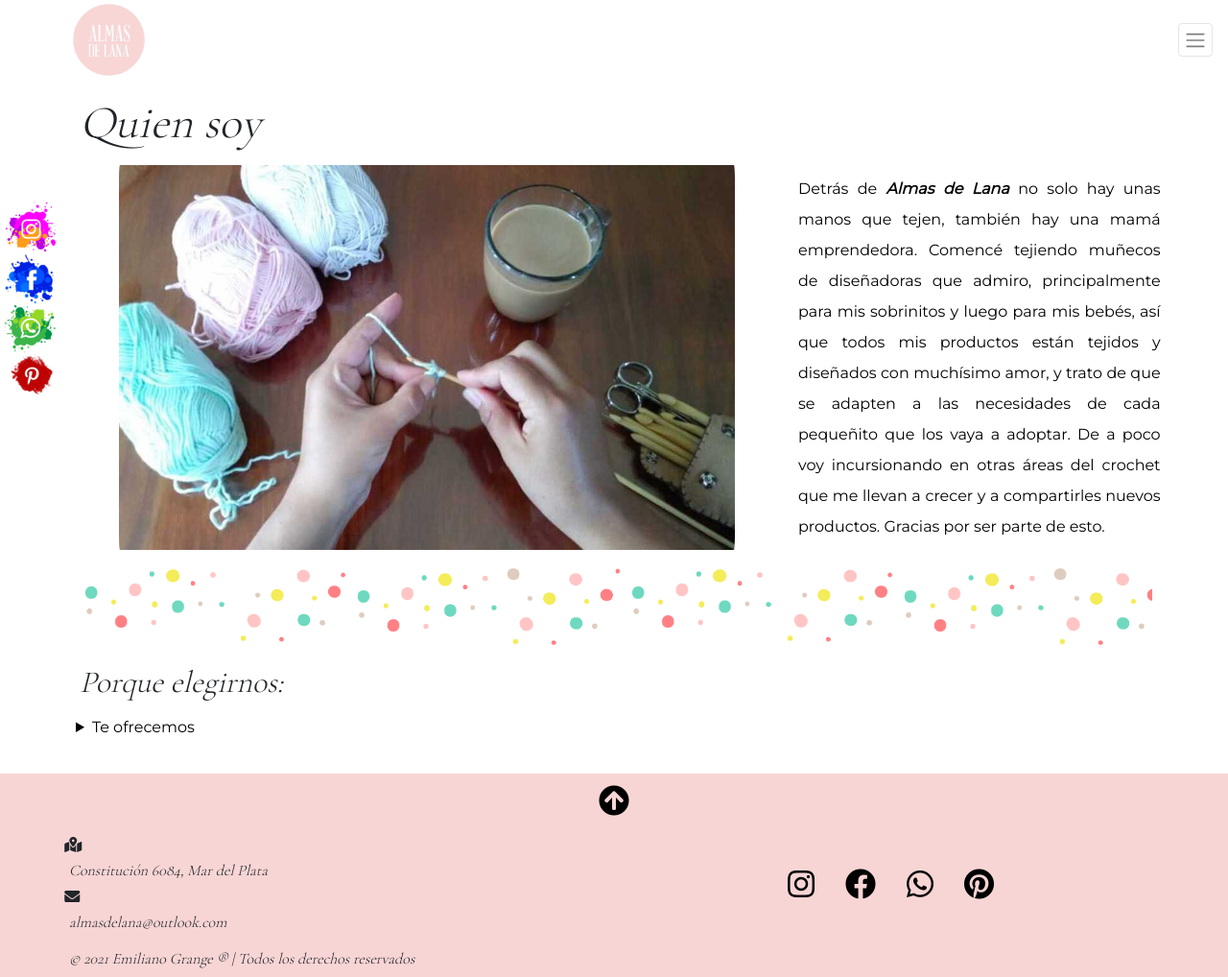
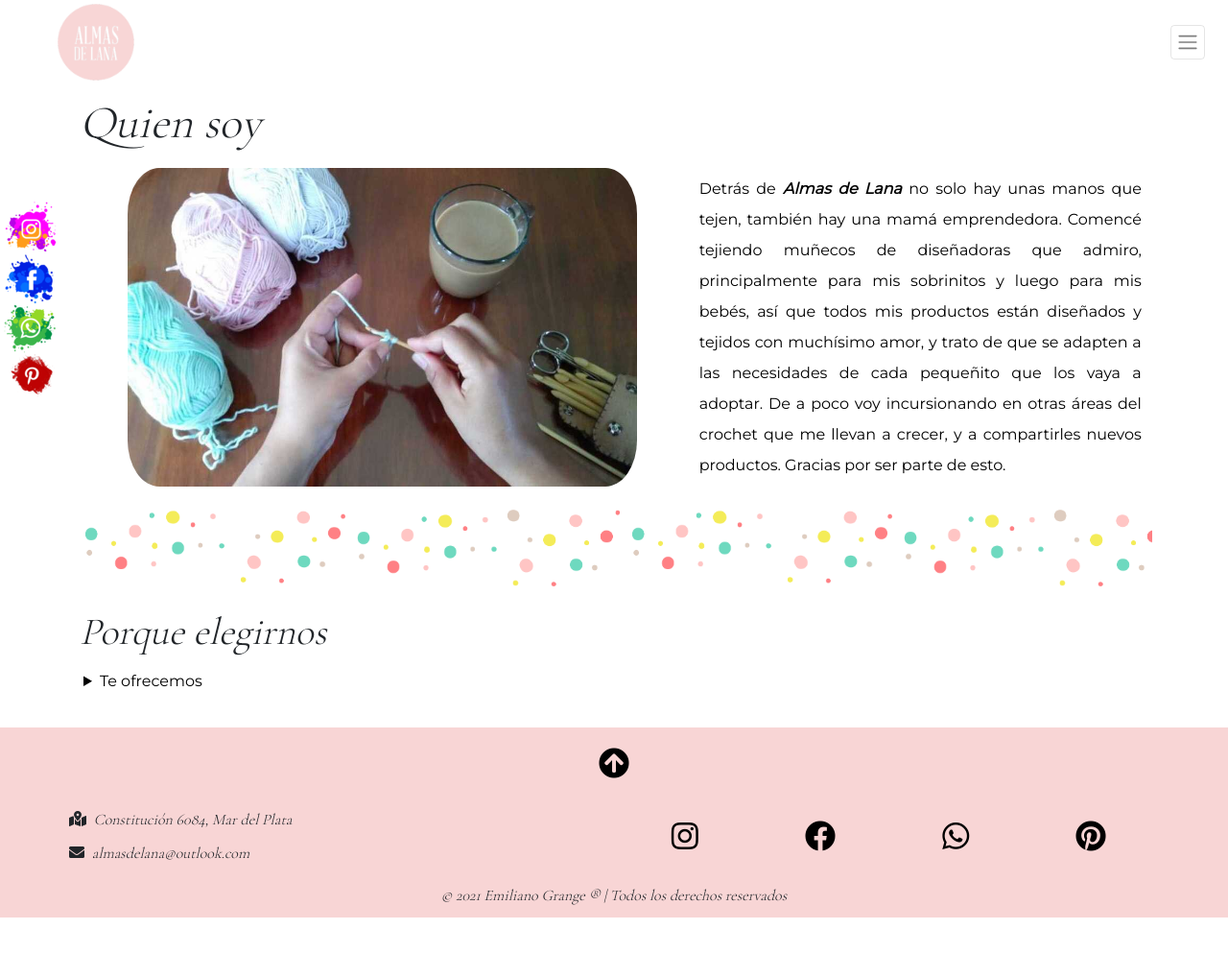
Before and after one commit to EmilianoGrange/AlmasDeLana, a website: page quienes_somos.html in a window 1280 px wide. Shown: the whole page at 96% size. After the commit the page ends 956 px from the top, so only its background shows below. Drawn offline with nearby package versions, Linux system fonts and the light colour scheme.

Commit message:
Pre-entrega 3

```diff
--- a/quienes_somos.html
+++ b/quienes_somos.html
@@ -63,7 +63,7 @@
     <main>
         <div class="contenedor container">
             <div class="redes-flotantes">
-                <a href="https://www.instagram.com/"><img src="imagenes/IG.png" alt="logo instagram" /></a>
+                <a href="https://www.instagram.com/almas_de_lana/"><img src="imagenes/IG.png" alt="logo instagram" /></a>
                 <a href="http://www.facebook.com"><img src="imagenes/FB.png" alt="logo facebook" /></a>
                 <a href="https://web.whatsapp.com"><img src="imagenes/WP.png" alt="logo whatsapp" /></a>
                 <a href="https://ar.pinterest.com/"><img src="imagenes/Pi.png" alt="logo pinterest" /></a>
@@ -71,24 +71,25 @@
 
             <h1 class="titulos">Quien soy</h1>
             <section class="row fila">
-                <img src="imagenes/tejiendo.jpg" class="foto_who img-fluid col-lg-7" alt="manos que tejen">
-                <p class="parrafos-ppales col-lg-4">Detrás de <span>Almas de Lana</span> no solo hay unas manos que tejen, también
+                <img src="imagenes/tejiendo.jpg" class="foto_who img-fluid col-xl-6" alt="manos que tejen">
+                <p class="parrafos-ppales col-xl-5">Detrás de <span>Almas de Lana</span> no solo hay unas manos que tejen, también
                     hay una mamá emprendedora. Comencé tejiendo muñecos de diseñadoras que admiro, principalmente para mis
-                    sobrinitos y luego para mis bebés, así que todos mis productos están tejidos y diseñados con
+                    sobrinitos y luego para mis bebés, así que todos mis productos están diseñados y tejidos con
                     muchísimo amor, y trato de que se adapten a las necesidades de cada pequeñito que los vaya a
                     adoptar.
-                    De a poco voy incursionando en otras áreas del crochet que me llevan a crecer y a compartirles
+                    De a poco voy incursionando en otras áreas del crochet que me llevan a crecer, y a compartirles
                     nuevos productos. Gracias por ser parte de esto.</p>
             </section>
 
             <div class="separador"></div>
 
-            <h2 class="titulos">Porque elegirnos:</h2>
+            <h2 class="titulos">Porque elegirnos</h2>
             <details>
                 <summary>Te ofrecemos</summary>
                 <ul>
                     <li>La tranquilidad de sumar a tu hogar productos tiernos, suavecitos y funcionales, amigables con el planeta.</li>
                     <li>Comprar en nuestra tienda online desde la comodidad de tu casa, y recibirlo en tu puerta.</li>
+                    <li>Varias formas de pago.</li>
                     <li>Ayudar a una emprendedora, y fomentar la producción y el trabajo nacional.</li>
                 </ul>
             </details>
@@ -101,19 +102,23 @@
             <a href="#encabezado" class="ancla-up"><i class="fas fa-arrow-circle-up fa-2x"></i></a>
 
             <section class="datos-web">
-                <i class="fas fa-map-marked-alt"></i>
-                <p>Constitución 6084, Mar del Plata</p>
-                <i class="fas fa-envelope"></i>
-                <p>almasdelana@outlook.com</p>
+                <div>
+                    <i class="fas fa-map-marked-alt"></i>
+                    <p>Constitución 6084, Mar del Plata</p>
+                </div>
+                <div>
+                    <i class="fas fa-envelope"></i>
+                    <p>almasdelana@outlook.com</p>
+                </div>
             </section>
 
             <section class="redes-web">
-                <a href="https://www.instagram.com/"><i class="fab fa-instagram fa-2x"></i></a>
+                <a href="https://www.instagram.com/almas_de_lana/"><i class="fab fa-instagram fa-2x"></i></a>
                 <a href="http://www.facebook.com"><i class="fab fa-facebook fa-2x"></i></a>
                 <a href="https://web.whatsapp.com"><i class="fab fa-whatsapp fa-2x"></i></a>
                 <a href="https://ar.pinterest.com/"><i class="fab fa-pinterest fa-2x"></i></a>
             </section>
-            <p>© 2021 Emiliano Grange ® | Todos los derechos reservados</p>
+            <p class="copyr">© 2021 Emiliano Grange ® | Todos los derechos reservados</p>
         </div>
     </footer>
 
--- a/scss/_reset.scss
+++ b/scss/_reset.scss
@@ -9,8 +9,3 @@
     padding: 0;
     box-sizing: border-box;
 }
-
-.contenedor {
-    width: 90%;
-    margin: 0 auto;
-}
--- a/scss/estilo.scss
+++ b/scss/estilo.scss
@@ -19,7 +19,7 @@ main {
 }
 
 h1 {
-    font-size: 2rem;
+    font-size: 2.5rem;
 
     @media screen and (min-width: 1000px) {
         font-size: 3rem;
@@ -27,10 +27,10 @@ h1 {
 }
 
 h2 {
-    font-size: 1.5rem;
+    font-size: 2rem;
 
     @media screen and (min-width: 1000px) {
-        font-size: 2rem;
+        font-size: 2.5rem;
     }
 }
 
@@ -54,7 +54,7 @@ span {
 }
 
 iframe {
-    max-width: 100%;
+    max-width: 80%;
     margin: .5rem auto;
 }
 
@@ -63,10 +63,12 @@ details {
     text-align: justify;
     text-justify: auto;
     color: black;
+    margin: .5rem;
     font: {
         size: .8rem;
         family: $fuente_1;
     }
+
     ul {
         list-style-position: inside;
         list-style-type: disc;
@@ -87,8 +89,15 @@ details {
 */
 
 .contenedor {
+    width: 95%;
+    margin: 0 auto;
     @media screen and (min-width: 1000px) {
+        width: 90%;
         max-width: 1600px;
+    }
+
+    .fila {
+        margin: auto;
     }
 }
 
@@ -106,7 +115,7 @@ details {
         family: $fuente_1;
     }
     padding: .2rem;
-    margin: .5rem .2rem;
+    margin: .5rem;
 
     @media screen and (min-width: 1000px) {
         line-height: 2rem;
@@ -120,7 +129,7 @@ details {
     background-size: contain;
     background-position: center;
     height: 10vh;
-    margin: 1rem auto;
+    margin: 1.2rem auto;
 }
 
 .popover-body {
@@ -128,6 +137,10 @@ details {
     font: {
         size: .8rem;
         family: $fuente_1;
+    }
+
+    @media screen and (min-width: 1000px) {
+        font-size: .9rem;
     }
 }
 
@@ -140,14 +153,14 @@ details {
 .barra {
     flex-wrap: nowrap;
     justify-content: space-between;
-    padding: .25rem 1rem;
+    padding: .25rem .5rem;
     background-color: white;
 
     .contenedor {
         .ancla-logo {
             .logo {
-                height: 75px;
-                width: 75px;
+                height: 80px;
+                width: 80px;
             }
         }
     }
@@ -155,6 +168,7 @@ details {
     .boton-nav {
         padding: .3rem;
         font-size: 1rem;
+        margin-right: 1rem;
     }
 }
 
@@ -207,7 +221,6 @@ details {
 
             @media screen and (min-width: 1000px) {
                 text-align: center;
-                background-color: $color_2;
                 padding: .3rem;
                 margin: 0 .2rem;
                 border-radius: 1rem;
@@ -241,9 +254,6 @@ details {
         display: block;
         width: 2pc;
         height: 25vh;
-        line-height: 2pc;
-        padding: .1rem;
-        cursor: hand;
 
         img:hover {
             transform: translateX(.2rem);
@@ -263,11 +273,37 @@ details {
     margin-top: 1rem;
 
     .contenedor {
-        padding: .2rem;
+        padding: .5rem;
+        @include flex (column, wrap, space-evenly, space-between);
+
+        .ancla-up {
+            padding: .5rem;
+            margin: .3rem auto;
+
+            &:link {
+                color: black;
+            }
+
+            &:visited {
+                color: currentColor;
+            }
+        }
+
+        .datos-web {
+            div {
+                margin: .3rem auto;
+                width: fit-content;
+
+                p {
+                    display: inline-block;
+                }
+            }
+        }
 
         .redes-web {
             @include flex (row, wrap, space-evenly, center);
-            margin: 0 auto;
+            margin: .3rem auto;
+            width: 100%;
 
             a {
                 margin: auto;
@@ -287,24 +323,16 @@ details {
             }
         }
 
-        .ancla-up {
+        p {
             margin: auto;
-            padding: .5rem;
-
-            &:link {
-                color: black;
-            }
-
-            &:visited {
-                color: currentColor;
-            }
         }
 
         @media screen and (min-width: 1000px) {
-            @include grid (repeat(2, 1fr), (.5fr, 1fr), .5rem);
+            @include grid (repeat(2, 1fr), (.5fr, 1fr, .5fr), .5rem);
             grid-template-areas:
                 "flecha flecha"
-                "datos redes";
+                "datos redes"
+                "copyr copyr";
             height: auto;
 
             .ancla-up {
@@ -313,10 +341,19 @@ details {
 
             .datos-web {
                 grid-area: datos;
+
+                div {
+                    width: 100%;
+                }
             }
 
             .redes-web {
                 grid-area: redes;
+            }
+
+            .copyr{
+                grid-area: copyr;
+                width: fit-content;
             }
         }
     }
@@ -338,7 +375,7 @@ details {
     .c-item {
         img {
             width: 100%;
-            height: 450px;
+            height: 400px;
             object-fit: cover;
 
             @media screen and (min-width: 1000px) {
@@ -408,7 +445,7 @@ details {
         cursor: pointer;
 
         &:hover {
-            border-radius:50%;
+            border-radius: 50%;
             box-shadow: 0px 0px 15px 15px $color_1;
         }
     }
@@ -494,7 +531,11 @@ details {
         z-index: 1;
         margin-left: 1rem;
         margin-top: 3rem;
-        font-family: $fuente_1;
+        padding: .3rem .5rem;
+        font: {
+            family: $fuente_1;
+            size: .9rem;
+        }
 
         &:hover {
             background-color: $color_2;
@@ -522,6 +563,10 @@ details {
         background-color: $color_3;
         color: $color_1;
     }
+
+    @media screen and (min-width: 1000px) {
+        font-size: .9rem;
+    }
 }
 
 /*
@@ -531,9 +576,13 @@ details {
 */
 
 .foto_who {
-    border-radius: 1rem;
-    object-fit: contain;
+    border-radius: 3rem;
+    object-fit: cover;
     margin: auto;
+
+    @media screen and (min-width: 770px) and (max-width: 1200px) {
+        max-width: 600px;
+    }
 }
 
 /*
@@ -561,10 +610,14 @@ details {
         }
 
         .ctrl-formulario {
-            height: calc(1.4em + .5rem + 2px);
+            height: 2rem;
             width: 85%;
             margin-left: 3px;
-            font-size: .9rem;
+            font-size: .8rem;
+
+            @media screen and (min-width: 1000px) {
+                font-size: .9rem;
+            }
         }
 
         article {
@@ -593,6 +646,10 @@ details {
                 max-width: 50%;
             }
         }
+
+        @media screen and (min-width: 1000px) {
+            font-size: .9rem;
+        }
     }
 
     .btn-enviar {
```
Also changed, not shown: contacto.html (+11 -17 lines), index.html (+14 -10 lines), productos.html (+11 -7 lines), servicios.html (+12 -8 lines), estilos/estilo.css.
